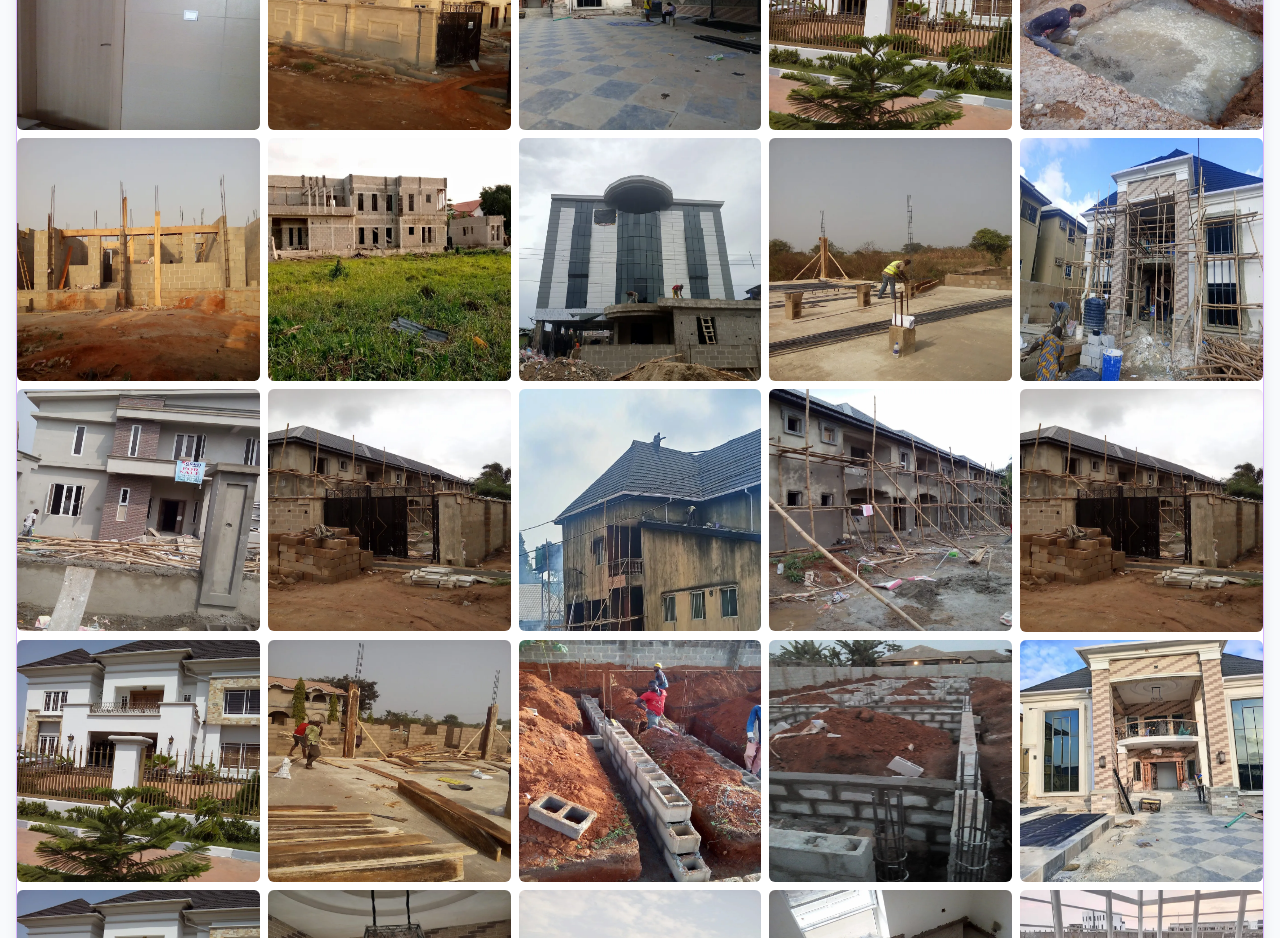
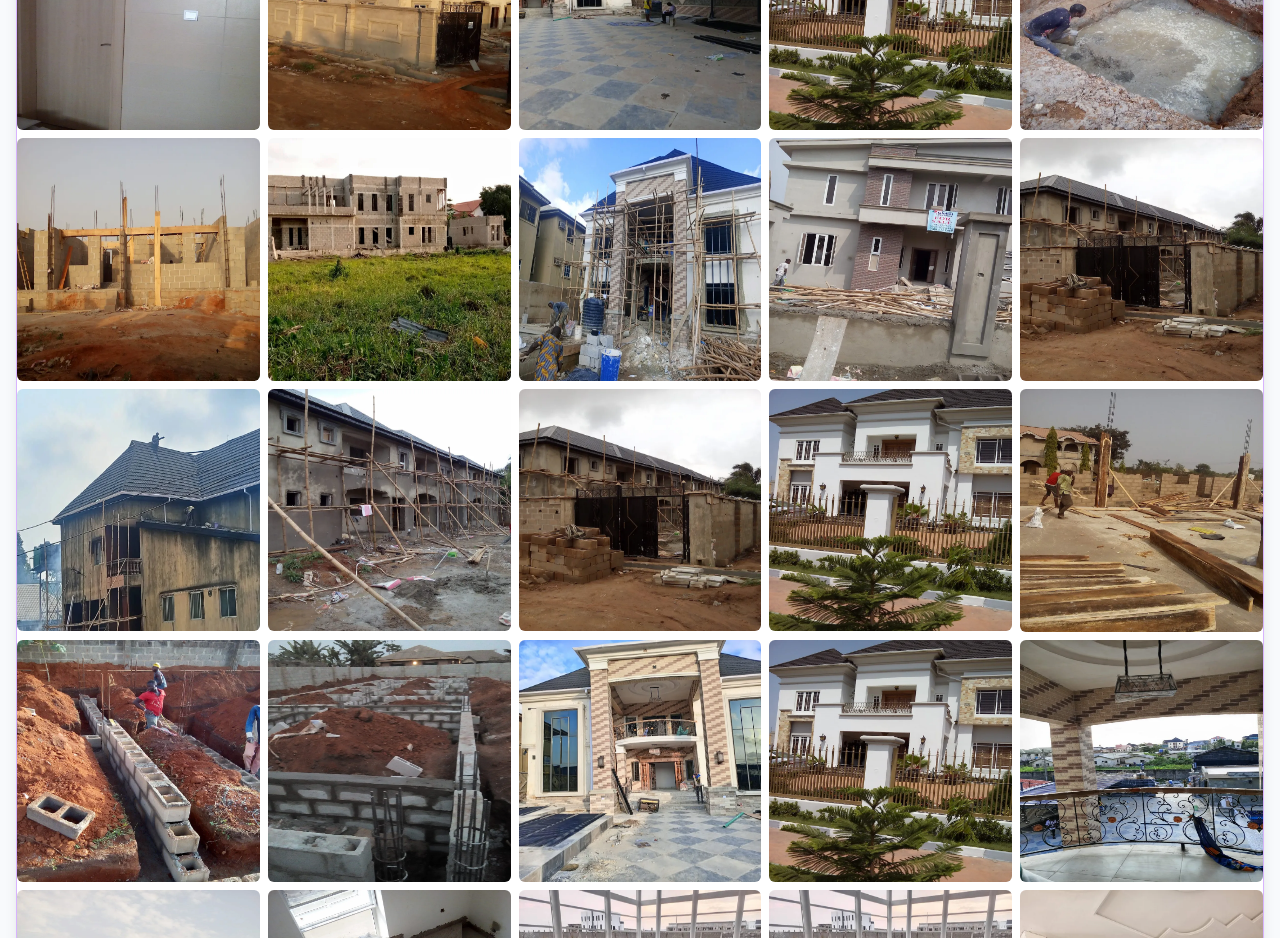
Before and after one commit to Gbolahan007/buildneat, a React (Vite) app: page /projects in a window 1280 px wide. Shown: the part 2160-3098 px from the top of the page. Built offline with nearby package versions, Linux system fonts and the light colour scheme.

Commit message:
Fixed image issue

```diff
--- a/src/ProjectSectionImage.jsx
+++ b/src/ProjectSectionImage.jsx
@@ -33,8 +33,6 @@ const projects = [
   '/construction9.webp',
   '/construction10.webp',
   '/constructionNew1.webp',
-  '/constructionNew2.webp',
-  '/constructionNew3.webp',
   '/constructionNew4.webp',
   '/constructionNew5.webp',
   '/constructionNew6.webp',
```
